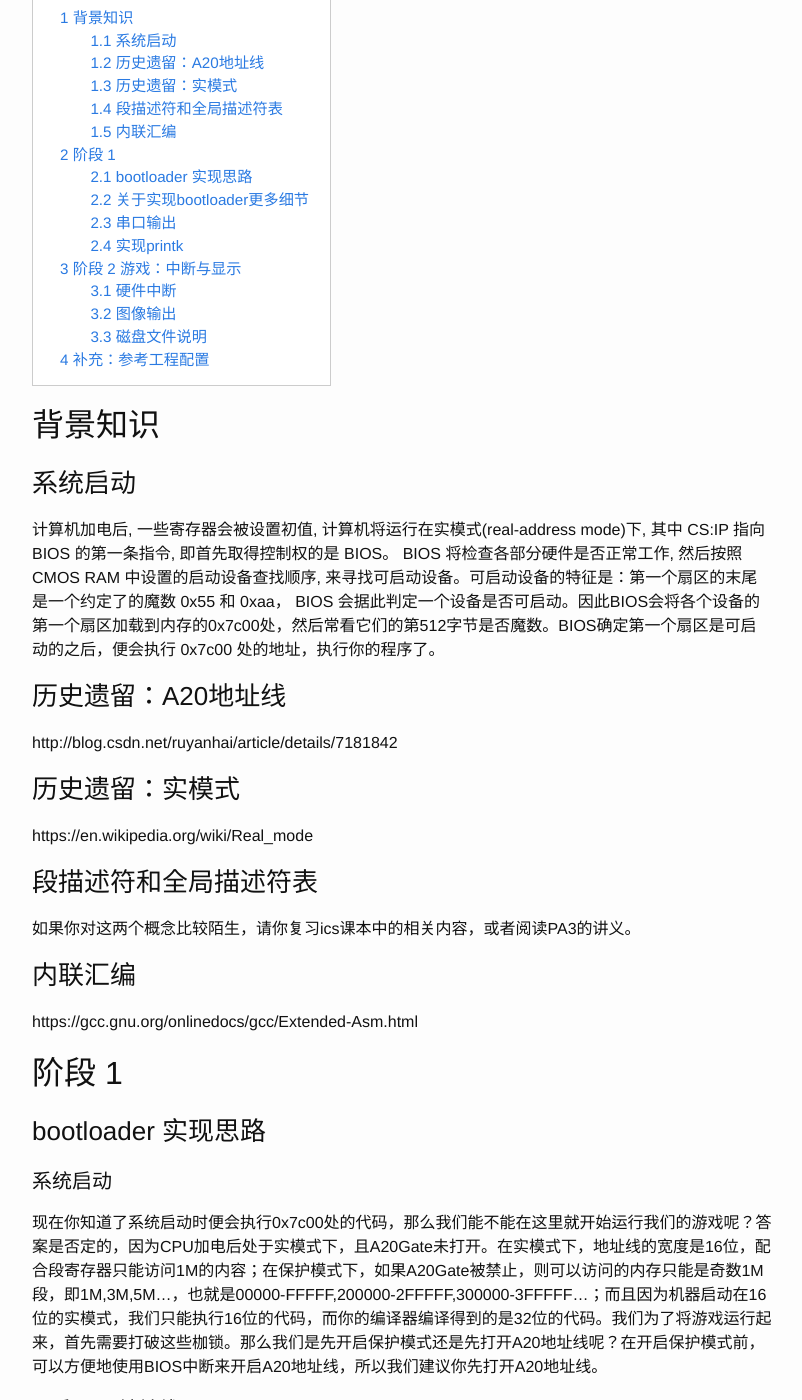
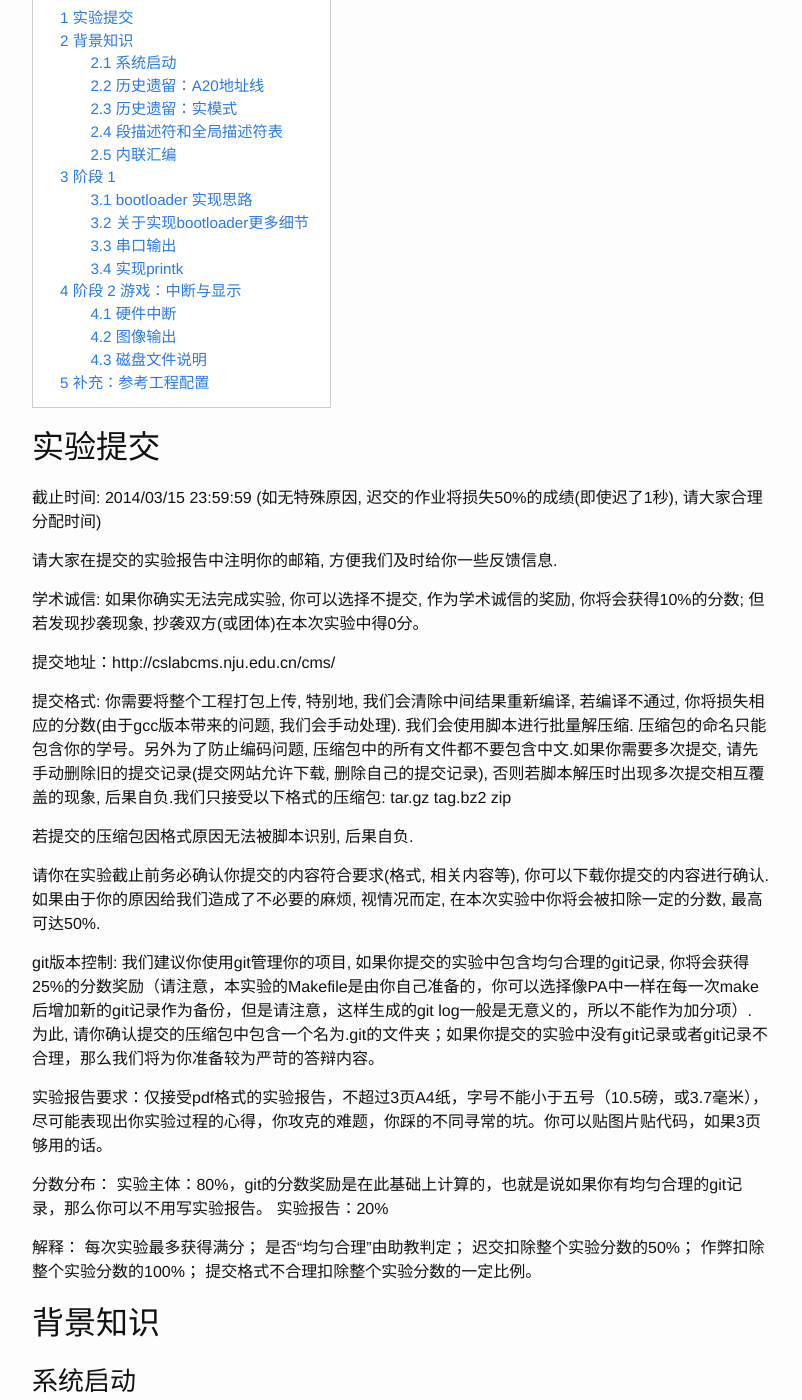
Before and after one commit to Wonicon/nju-oslab-lecture, a Jekyll site: the page built from _posts/2016-02-24-lab-01.md, in a window 1280 px wide and 1400 px high, scrolled down 199 px. Shown: the whole window, without its empty margins (238-1040 px from the left). Built offline with Jekyll 4.4.1, drawn with Linux system fonts in a browser that asks for light colours; Markdown is read by kramdown in place of the engine named in the settings; comment, search, counter and statistics services are not loaded.

Commit message:
lab & report requirements

```diff
--- a/_posts/2016-02-24-lab-01.md
+++ b/_posts/2016-02-24-lab-01.md
@@ -2,6 +2,39 @@
 layout: post
 title: Lab 01
 ---
+
+## 实验提交
+截止时间: 2014/03/15 23:59:59 (如无特殊原因, 迟交的作业将损失50%的成绩(即使迟了1秒), 请大家合理分配时间)
+
+请大家在提交的实验报告中注明你的邮箱, 方便我们及时给你一些反馈信息.
+
+学术诚信: 如果你确实无法完成实验, 你可以选择不提交, 作为学术诚信的奖励, 你将会获得10%的分数; 但若发现抄袭现象, 抄袭双方(或团体)在本次实验中得0分。
+
+提交地址：http://cslabcms.nju.edu.cn/cms/
+
+提交格式: 你需要将整个工程打包上传, 特别地, 我们会清除中间结果重新编译, 若编译不通过, 你将损失相应的分数(由于gcc版本带来的问题, 我们会手动处理). 我们会使用脚本进行批量解压缩. 压缩包的命名只能包含你的学号。另外为了防止编码问题, 压缩包中的所有文件都不要包含中文.如果你需要多次提交, 请先手动删除旧的提交记录(提交网站允许下载, 删除自己的提交记录), 否则若脚本解压时出现多次提交相互覆盖的现象, 后果自负.我们只接受以下格式的压缩包:
+tar.gz
+tag.bz2
+zip
+
+若提交的压缩包因格式原因无法被脚本识别, 后果自负.
+
+请你在实验截止前务必确认你提交的内容符合要求(格式, 相关内容等), 你可以下载你提交的内容进行确认. 如果由于你的原因给我们造成了不必要的麻烦, 视情况而定, 在本次实验中你将会被扣除一定的分数, 最高可达50%.
+
+git版本控制: 我们建议你使用git管理你的项目, 如果你提交的实验中包含均匀合理的git记录, 你将会获得25%的分数奖励（请注意，本实验的Makefile是由你自己准备的，你可以选择像PA中一样在每一次make后增加新的git记录作为备份，但是请注意，这样生成的git log一般是无意义的，所以不能作为加分项）. 为此, 请你确认提交的压缩包中包含一个名为.git的文件夹；如果你提交的实验中没有git记录或者git记录不合理，那么我们将为你准备较为严苛的答辩内容。
+
+实验报告要求：仅接受pdf格式的实验报告，不超过3页A4纸，字号不能小于五号（10.5磅，或3.7毫米），尽可能表现出你实验过程的心得，你攻克的难题，你踩的不同寻常的坑。你可以贴图片贴代码，如果3页够用的话。
+
+分数分布：
+实验主体：80%，git的分数奖励是在此基础上计算的，也就是说如果你有均匀合理的git记录，那么你可以不用写实验报告。
+实验报告：20%
+
+解释：
+每次实验最多获得满分；
+是否“均匀合理”由助教判定；
+迟交扣除整个实验分数的50%；
+作弊扣除整个实验分数的100%；
+提交格式不合理扣除整个实验分数的一定比例。
 
 ## 背景知识
 
```
